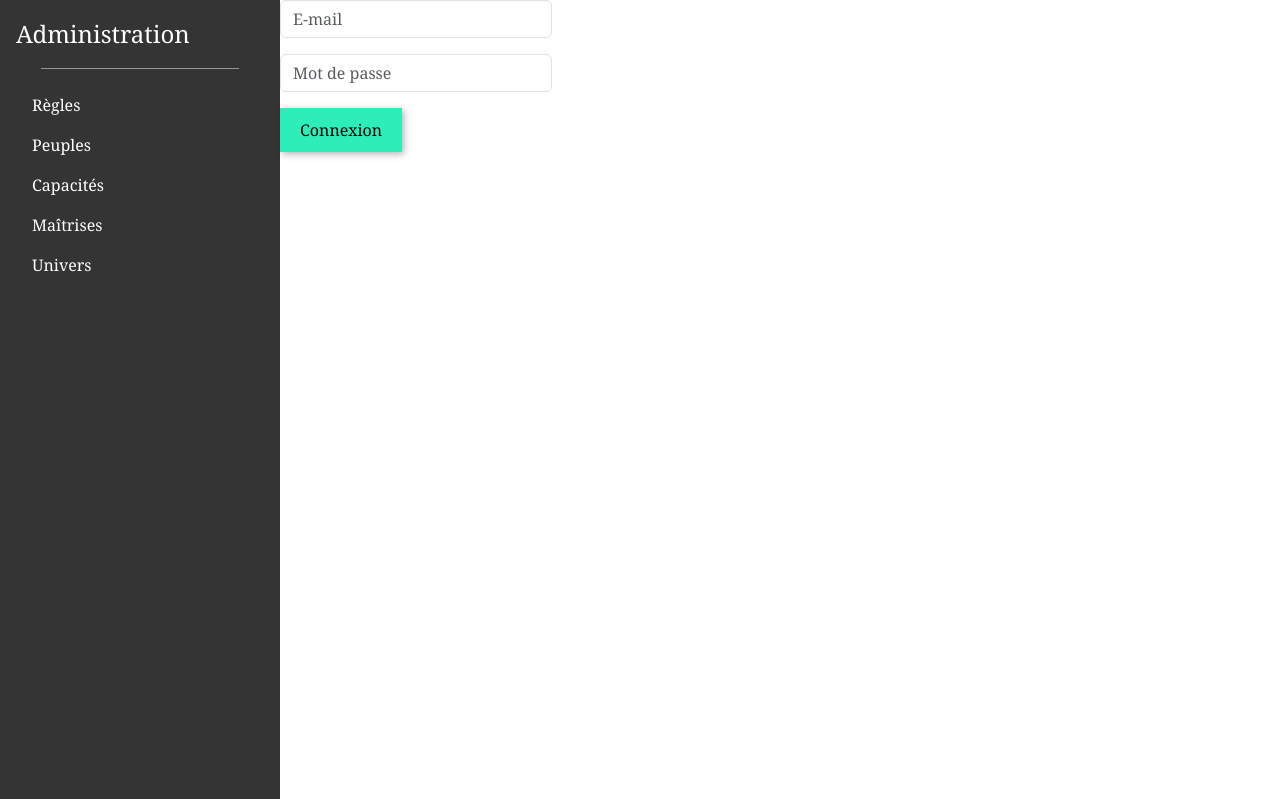
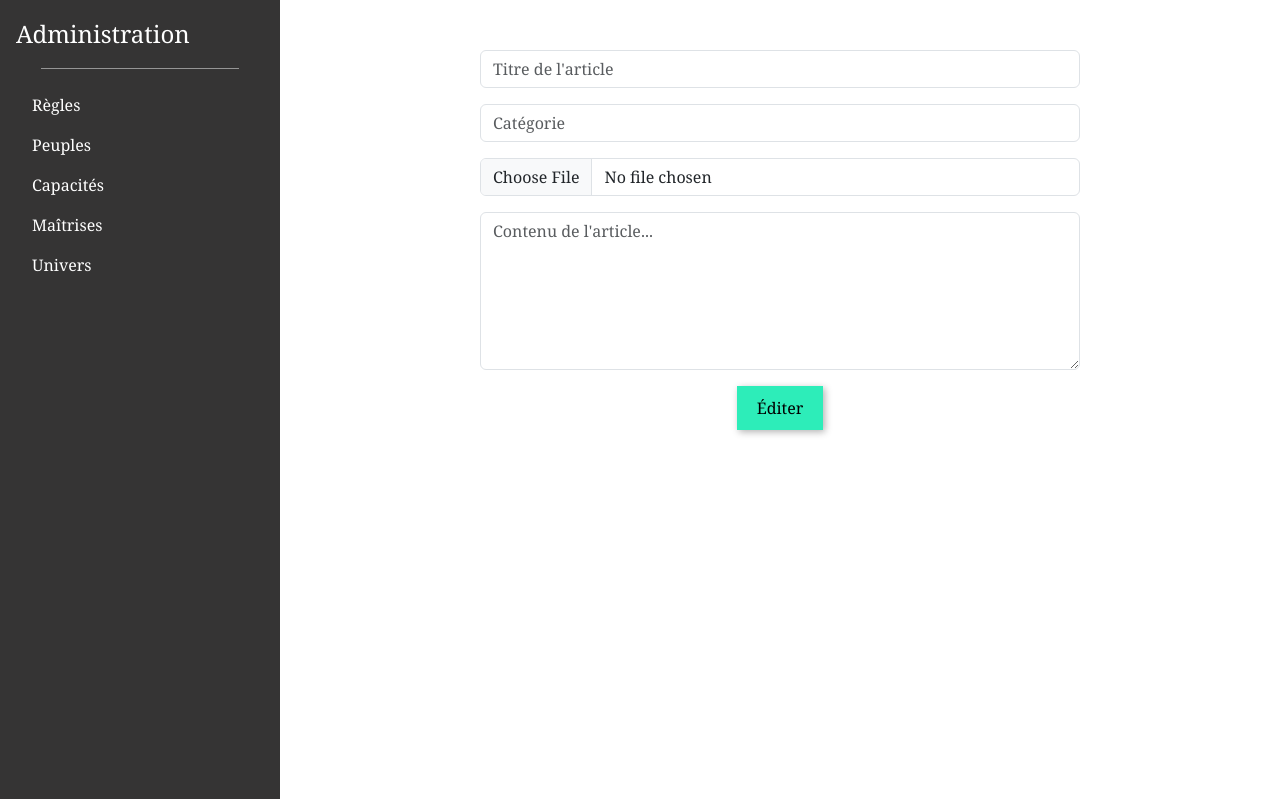
Before and after one commit to Rasenti/php-project, a PHP site: page /project/editor.php in a window 1280 px wide. Shown: the part 89-888 px from the top of the page. Run offline with PHP 8.4, Linux system fonts and the light colour scheme.

Commit message:
editor layout

```diff
--- a/assets/style.css
+++ b/assets/style.css
@@ -164,6 +164,10 @@ hr {
         width: 80%;
     }
 
+.edit_form {
+    width: 60%;
+    margin: 5% 20%;
+}
 /*FOOTER*/
 .footer {
     background-color: #4f4e4e;
--- a/editor.php
+++ b/editor.php
@@ -6,10 +6,14 @@ require_once 'layout/header.php';
 <main class="main_sidebar">
 <?php require_once __DIR__ . '/layout/sidebar.php' ?>
 
-    <form action="edit.php" method="POST">
+    <div class="d-flex flex-column w-100">
 
-        <input class="form-control mb-3" type="email" name="email" id="email" placeholder="E-mail"/>
-        <input class="form-control mb-3" type="password" name="password" id="password" placeholder="Mot de passe"/>
+        <form class="edit_form text-center" action="edit.php" method="POST">
+
+            <input class="form-control mb-3" type="text" name="title" id="title" placeholder="Titre de l'article"/>
+            <input class="form-control mb-3" type="text" name="categorie" id="categorie" placeholder="Catégorie"/>
+            <input class="form-control mb-3" type="file" name="image" id="image" placeholder="Image de l'article"/>
+            <textarea class="form-control mb-3" name="content" id="content" rows="6" placeholder="Contenu de l'article..."/></textarea>
 
             <?php if (isset($_GET['error'])) { ?>
                 <div class="error mb-3">
@@ -17,9 +21,11 @@ require_once 'layout/header.php';
                 </div>
             <?php } ?>
 
-        <button type="submit">Connexion</button>
+            <button type="submit">Éditer</button>
 
         </form>
+
+    </div>
 
 </main>
 
```
Lines whose indentation alone changed are shown as unchanged.
